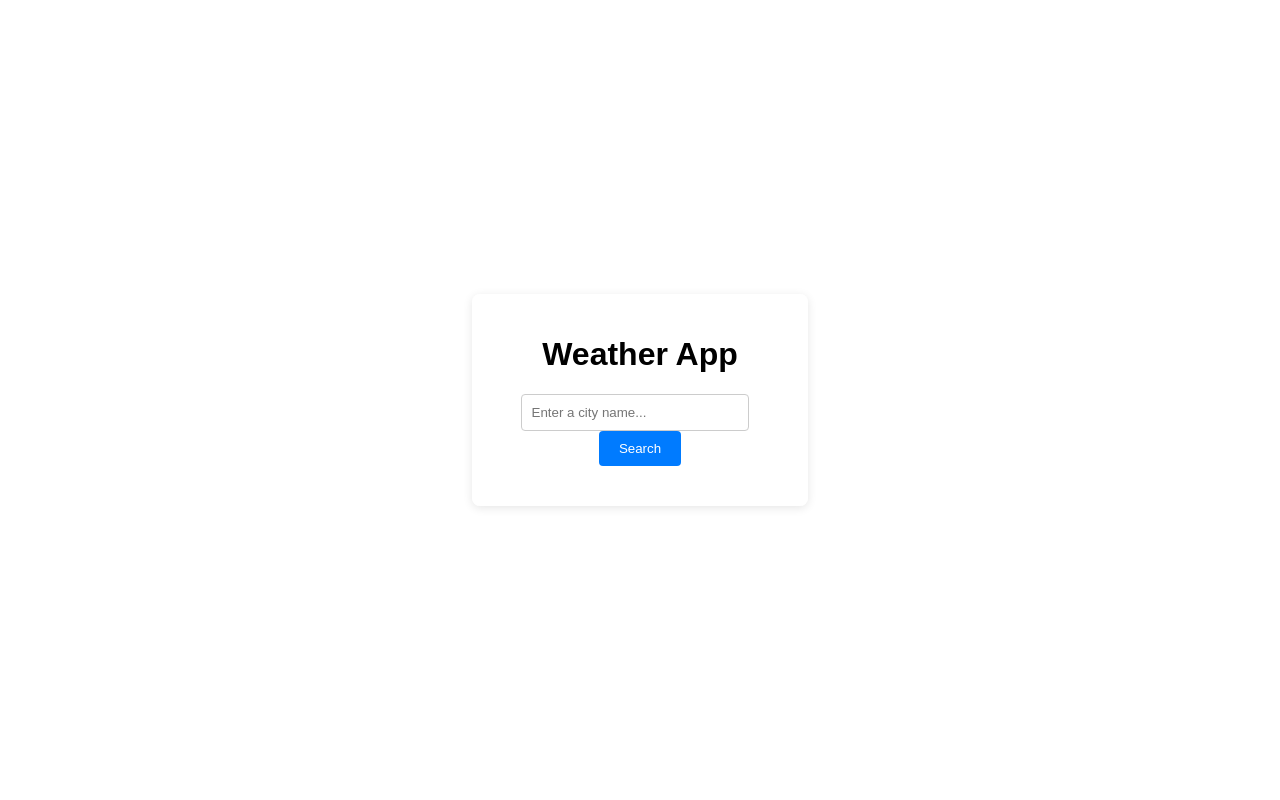
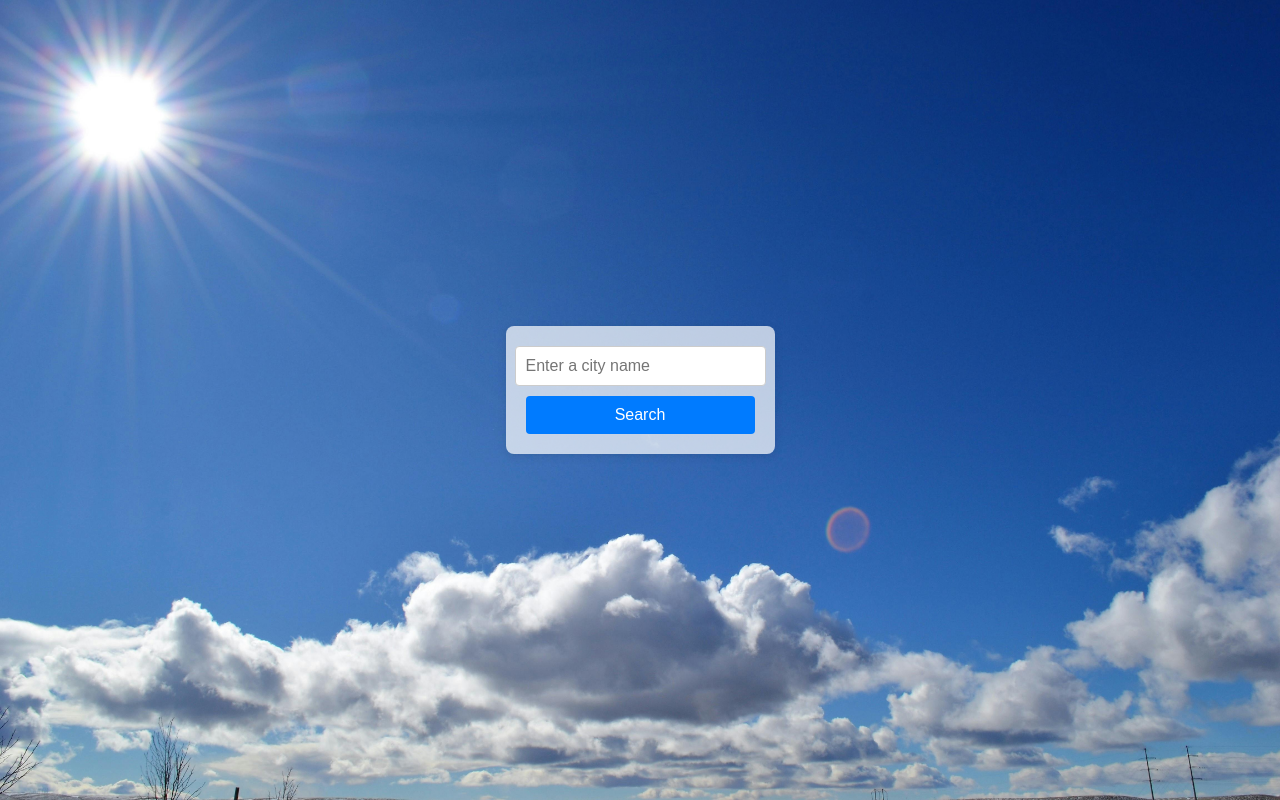
Before and after one commit to yassersalama22/weather, a website built with webpack: page src/index.html in a window 1280 px wide. Built offline with nearby package versions, Linux system fonts and the light colour scheme; files whose address does not match are found by name.

Commit message:
enahance home page and styling

```diff
--- a/src/index.html
+++ b/src/index.html
@@ -4,21 +4,21 @@
     <meta charset="UTF-8" />
     <meta name="viewport" content="width=device-width, initial-scale=1.0" />
     <title>Weather App</title>
+    <link rel="stylesheet" href="styles.css" />
   </head>
   <body>
     <div id="app">
-      <h1>Weather App</h1>
       <form id="searchForm">
         <input
           type="text"
-          name="locationInput"
           id="locationInput"
-          placeholder="Enter a city name..."
+          placeholder="Enter a city name"
           required
         />
         <button type="submit">Search</button>
       </form>
       <div id="weatherData"></div>
     </div>
+    <script src="index.js"></script>
   </body>
 </html>
--- a/src/index.js
+++ b/src/index.js
@@ -10,6 +10,8 @@ import rainImg from './images/rain.jpg';
 import thunderstormImg from './images/thunderstorm.jpg';
 import windyImg from './images/windy.jpg';
 import snowImg from './images/snow.jpg';
+
+document.body.style.backgroundImage = `url(${defaultImg})`;
 
 document
   .getElementById('searchForm')
--- a/src/style.css
+++ b/src/style.css
@@ -11,28 +11,37 @@ body {
 }
 
 #app {
+  background: rgba(255, 255, 255, 0); /* Transparent background */
+  padding: 20px;
+  text-align: center;
+  display: flex;
+  flex-direction: column;
+  align-items: center;
+}
+
+#searchForm {
+  display: flex;
+  flex-direction: column;
+  align-items: center;
+  margin-bottom: 20px;
   background: rgba(
     255,
     255,
     255,
-    0.8
-  ); /* Slightly transparent background for readability */
+    0.7
+  ); /* Slightly transparent for readability */
   padding: 20px;
   border-radius: 8px;
   box-shadow: 0 2px 10px rgba(0, 0, 0, 0.1);
-  text-align: center;
-}
-
-#searchForm {
-  margin-bottom: 20px;
 }
 
 #locationInput {
   padding: 10px;
   border: 1px solid #ccc;
   border-radius: 4px;
-  width: 70%;
-  margin-right: 10px;
+  width: 100%;
+  margin-bottom: 10px;
+  font-size: 16px;
 }
 
 button {
@@ -42,6 +51,8 @@ button {
   background: #007bff;
   color: white;
   cursor: pointer;
+  font-size: 16px;
+  width: 100%;
 }
 
 button:hover {
```
